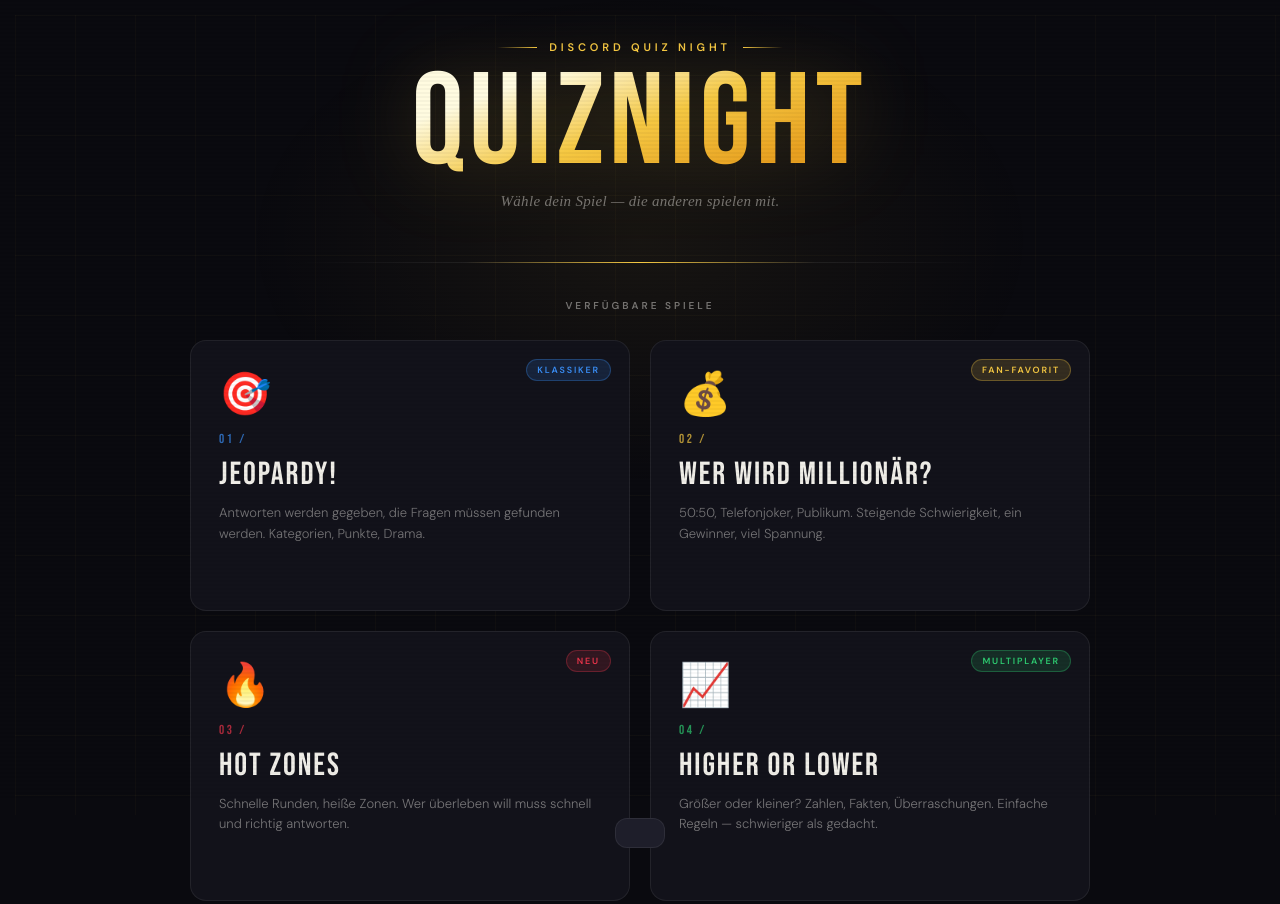
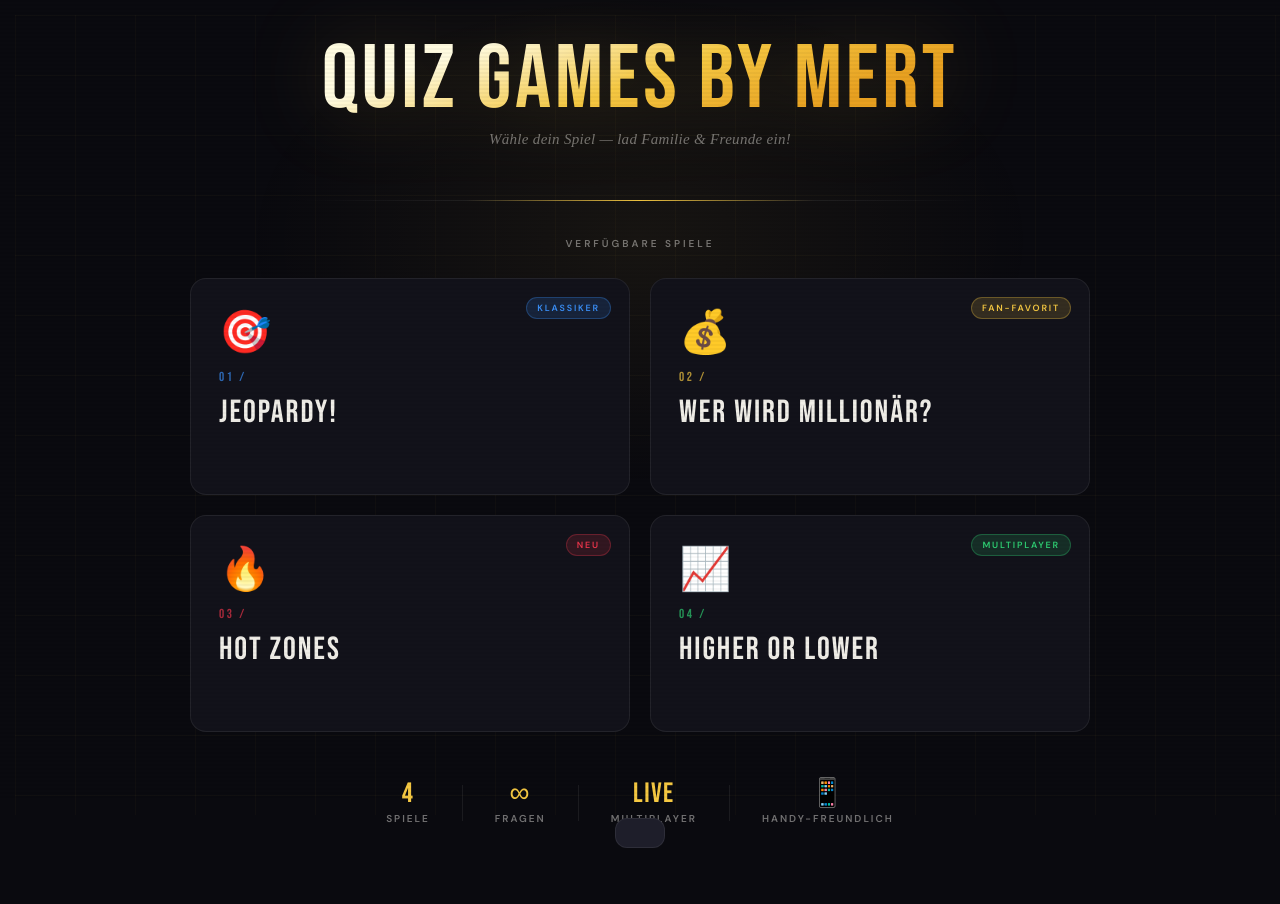
Before and after one commit to M3RD09/QUIZ-NIGHT, a plain HTML site: page quizshow-menu.html in a window 1280 px wide. Shown: the top 904 px of the page. Drawn offline with Linux system fonts and the light colour scheme; a web font is replaced by a local one.

Commit message:
Add files via upload

```diff
--- a/quizshow-menu.html
+++ b/quizshow-menu.html
@@ -3,7 +3,7 @@
 <head>
 <meta charset="UTF-8">
 <meta name="viewport" content="width=device-width, initial-scale=1.0">
-<title>QUIZNIGHT — Hauptmenü</title>
+<title>Quiz Games by Mert</title>
 <link href="https://fonts.googleapis.com/css2?family=Bebas+Neue&family=DM+Sans:wght@300;400;500;600&family=Playfair+Display:ital@1&display=swap" rel="stylesheet">
 <style>
   :root {
@@ -83,32 +83,11 @@
     animation: fadeDown 0.7s ease both;
   }
 
-  .eyebrow {
-    font-family: 'DM Sans', sans-serif;
-    font-size: 11px;
-    font-weight: 600;
-    letter-spacing: 0.35em;
-    text-transform: uppercase;
-    color: var(--gold);
-    margin-bottom: 12px;
-    display: flex;
-    align-items: center;
-    justify-content: center;
-    gap: 12px;
-  }
 
-  .eyebrow::before,
-  .eyebrow::after {
-    content: '';
-    width: 40px;
-    height: 1px;
-    background: linear-gradient(90deg, transparent, var(--gold));
-  }
-  .eyebrow::after { background: linear-gradient(270deg, transparent, var(--gold)); }
 
   .logo {
     font-family: 'Bebas Neue', sans-serif;
-    font-size: clamp(72px, 12vw, 130px);
+    font-size: clamp(42px, 8vw, 90px);
     line-height: 0.9;
     letter-spacing: 0.04em;
     background: linear-gradient(160deg, #fffbe0 20%, var(--gold) 50%, var(--gold2) 80%);
@@ -498,9 +477,8 @@
 <div class="wrapper">
 
   <div class="header">
-    <div class="eyebrow">Discord Quiz Night</div>
-    <div class="logo">QUIZNIGHT</div>
-    <div class="tagline">Wähle dein Spiel — die anderen spielen mit.</div>
+    <div class="logo">Quiz Games by Mert</div>
+    <div class="tagline">Wähle dein Spiel — lad Familie & Freunde ein!</div>
   </div>
 
   <div class="divider"></div>
@@ -515,7 +493,7 @@
       <div class="card-icon">🎯</div>
       <div class="card-number">01 /</div>
       <div class="card-title">Jeopardy!</div>
-      <div class="card-desc">Antworten werden gegeben, die Fragen müssen gefunden werden. Kategorien, Punkte, Drama.</div>
+
       <div class="card-arrow">Spielen</div>
     </div>
 
@@ -525,7 +503,7 @@
       <div class="card-icon">💰</div>
       <div class="card-number">02 /</div>
       <div class="card-title">Wer wird Millionär?</div>
-      <div class="card-desc">50:50, Telefonjoker, Publikum. Steigende Schwierigkeit, ein Gewinner, viel Spannung.</div>
+
       <div class="card-arrow">Spielen</div>
     </div>
 
@@ -535,7 +513,7 @@
       <div class="card-icon">🔥</div>
       <div class="card-number">03 /</div>
       <div class="card-title">Hot Zones</div>
-      <div class="card-desc">Schnelle Runden, heiße Zonen. Wer überleben will muss schnell und richtig antworten.</div>
+
       <div class="card-arrow">Spielen</div>
     </div>
 
@@ -545,7 +523,7 @@
       <div class="card-icon">📈</div>
       <div class="card-number">04 /</div>
       <div class="card-title">Higher or Lower</div>
-      <div class="card-desc">Größer oder kleiner? Zahlen, Fakten, Überraschungen. Einfache Regeln — schwieriger als gedacht.</div>
+
       <div class="card-arrow">Spielen</div>
     </div>
 
@@ -597,11 +575,10 @@
       title: 'Jeopardy!',
       subtitle: 'Importiere ein fertiges Quiz oder erstelle dein eigenes mit Kategorien und Punktwerten.',
       accent: '#3a8ef6',
+      link: 'jeopardy.html',
       actions: [
-        { icon: '▶️', title: 'Spiel starten', sub: 'Direkt loslegen mit vorhandenem Quiz', primary: true },
-        { icon: '📥', title: 'Quiz importieren', sub: 'JSON-Datei laden (.quiz)' },
-        { icon: '✏️', title: 'Quiz erstellen', sub: 'Eigene Kategorien & Fragen anlegen' },
-        { icon: '📤', title: 'Quiz exportieren', sub: 'Aktuelles Quiz als Datei speichern' },
+        { icon: '▶️', title: 'Spiel starten', sub: 'Quiz importieren & sofort losspielen', primary: true },
+        { icon: '✏️', title: 'Quiz erstellen', sub: 'Kategorien & Fragen selbst anlegen' },
       ]
     },
     millionaire: {
@@ -663,7 +640,7 @@
         </span>
         <span class="btn-chevron">›</span>
       `;
-      btn.onclick = () => showToast(`„${a.title}" für ${g.title} — kommt bald! 🚀`);
+      btn.onclick = () => window.location.href = g.link || '#';
       actionsEl.appendChild(btn);
     });
 
```
